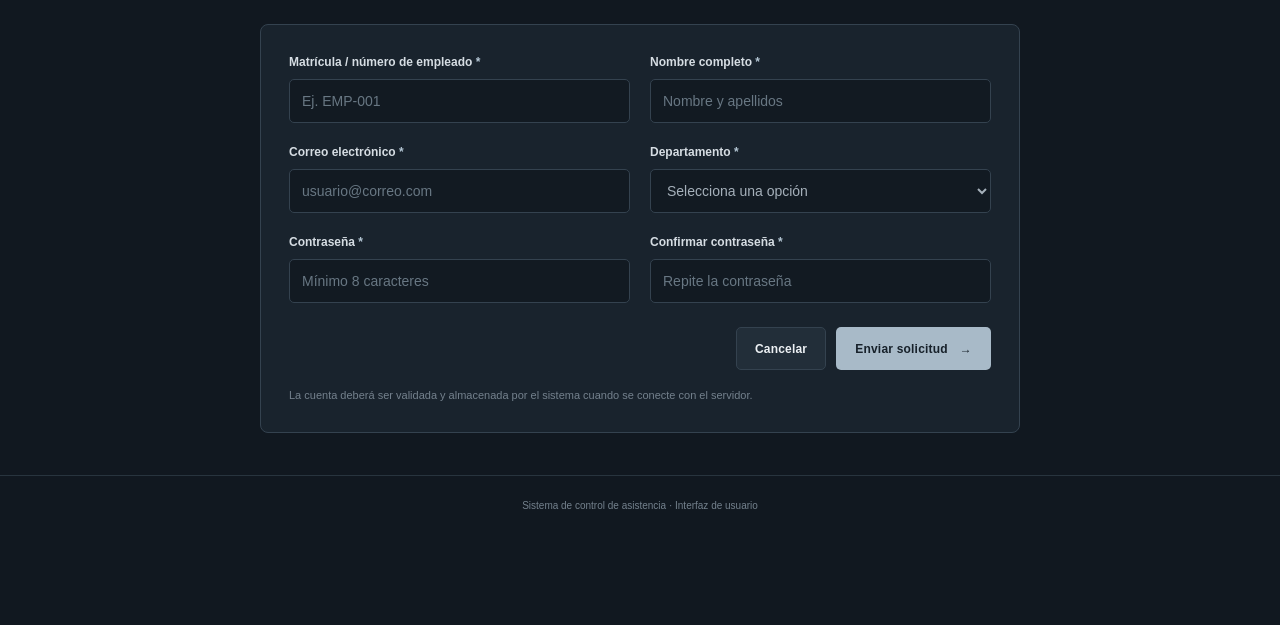
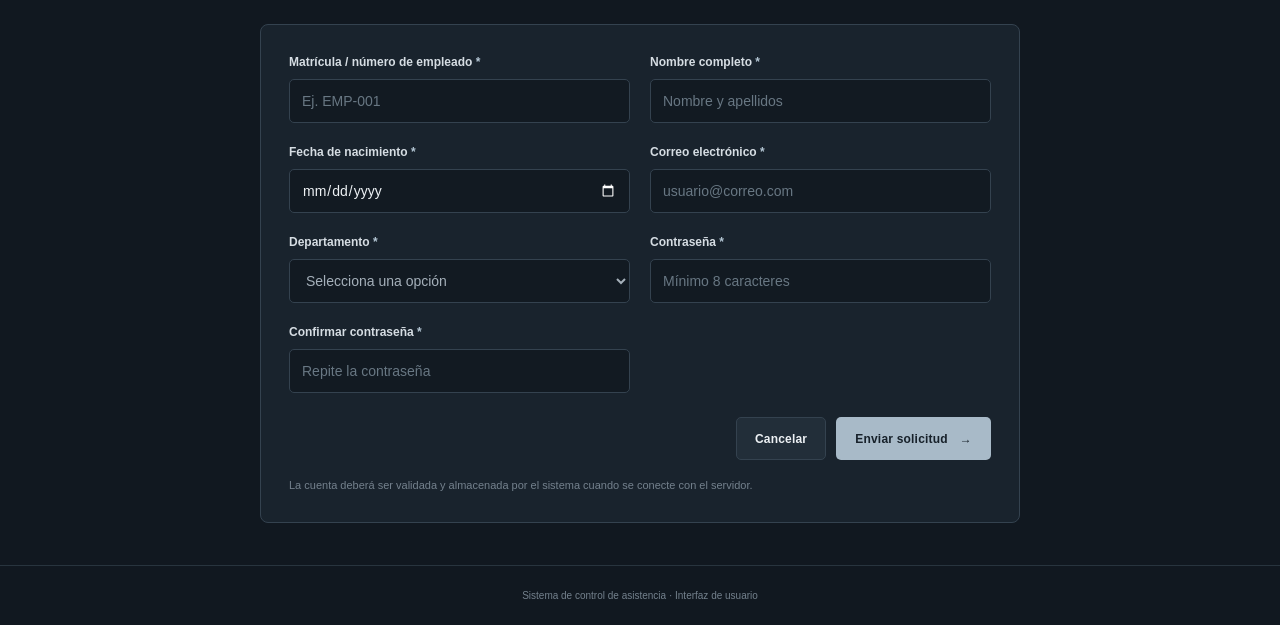
Before and after one commit to CrisBravo15/PIA-Archivos-LSBD, a plain HTML site: page htdocs/registro.html in a window 1280 px wide. Shown: the part 226-851 px from the top of the page. Before the commit the page ends 800 px from the top, so only its background shows below. Drawn offline with Linux system fonts and the light colour scheme.

Commit message:
Add date of birth input field to registro.html

```diff
--- a/htdocs/registro.html
+++ b/htdocs/registro.html
@@ -37,6 +37,10 @@
           <input id="nombre" name="nombre" type="text" placeholder="Nombre y apellidos" autocomplete="name" required>
         </div>
         <div class="form-field">
+          <label for="fechaNac">Fecha de nacimiento <span>*</span></label>
+          <input id="fechaNac" name="fechaNac" type="date" placeholder="DD/MM/AAAA" autocomplete="name" required>
+        </div>
+        <div class="form-field">
           <label for="correo">Correo electrónico <span>*</span></label>
           <input id="correo" name="correo" type="email" placeholder="usuario@correo.com" autocomplete="email" required>
         </div>
```
